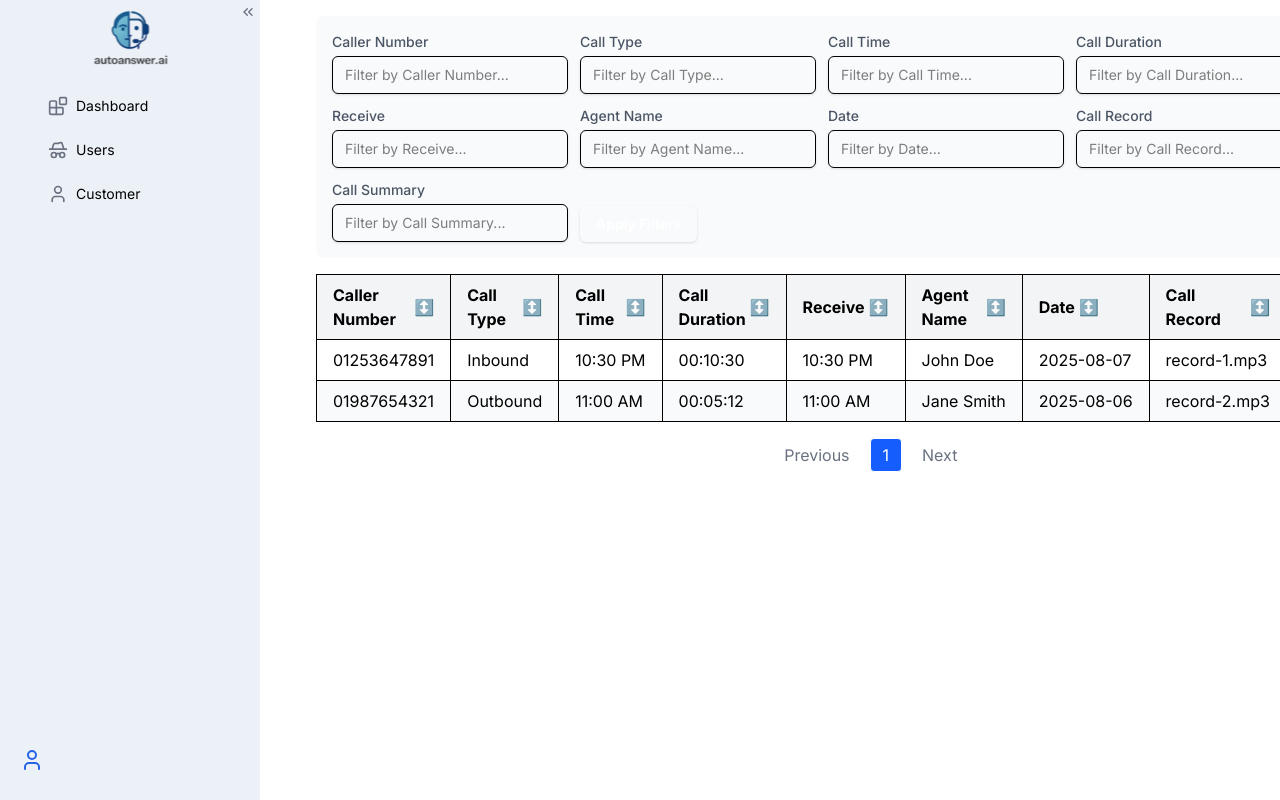
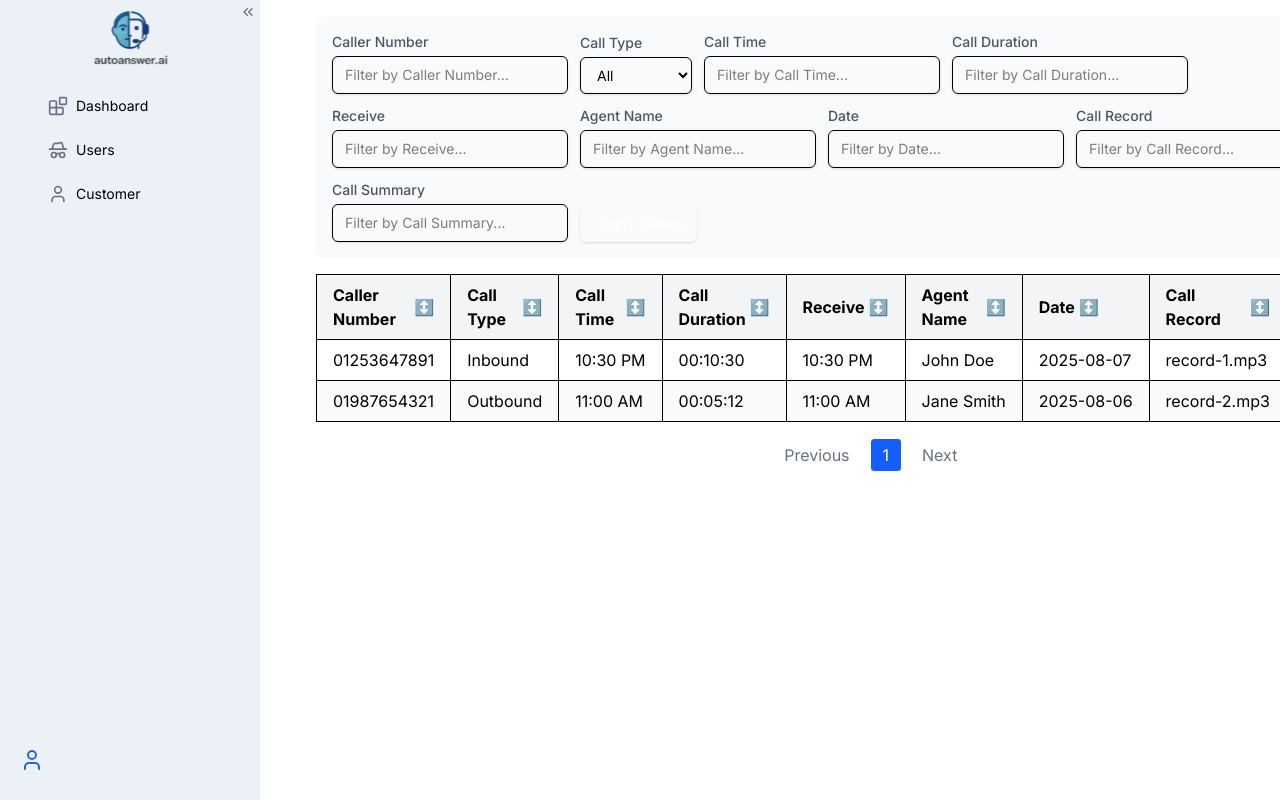
Before and after one commit to Betopia24/uprankedmarting_neuro_night_frontend, a Next.js app: page /admin/agent-management in a window 1280 px wide. Shown: the top 800 px of the page. Built offline with nearby package versions, Linux system fonts and the light colour scheme.

Commit message:
feat: Update FilterBar and Table components to use filter configuration; remove old FilterBar implementation and enhance Filter component with dynamic options

```diff
--- a/src/app/(dashboard)/_components/FilterBar.tsx
+++ b/src/app/(dashboard)/_components/FilterBar.tsx
@@ -3,12 +3,24 @@
 import { useRouter } from "next/navigation";
 import { useState } from "react";
 
+export type FilterOption = {
+  value: string;
+  label: string;
+};
+
+export type FilterConfig = {
+  key: string;
+  label: string;
+  type: "text" | "select";
+  options?: FilterOption[];
+};
+
 type FilterBarProps = {
   initialFilters: Record<string, string>;
-  headers: string[];
+  filterConfig: FilterConfig[];
 };
 
-export function FilterBar({ initialFilters, headers }: FilterBarProps) {
+export function FilterBar({ initialFilters, filterConfig }: FilterBarProps) {
   const router = useRouter();
   const [filters, setFilters] = useState(initialFilters);
 
@@ -33,19 +45,38 @@ export function FilterBar({ initialFilters, headers }: FilterBarProps) {
       onSubmit={handleSubmit}
       className="flex flex-wrap items-center gap-3 rounded-lg bg-gray-50 p-4"
     >
-      {headers.map((header) => (
-        <div key={header} className="flex flex-col">
-          <label htmlFor={header} className="text-sm font-medium text-gray-600">
-            {header}
+      {filterConfig.map((config) => (
+        <div key={config.key} className="flex flex-col">
+          <label
+            htmlFor={config.key}
+            className="text-sm font-medium text-gray-600"
+          >
+            {config.label}
           </label>
-          <input
-            id={header}
-            type="text"
-            placeholder={`Filter by ${header}...`}
-            value={filters[header] || ""}
-            onChange={(e) => handleFilterChange(header, e.target.value)}
-            className="mt-1 w-full rounded-md border border-gray-300 px-3 py-2 text-sm shadow-sm focus:border-blue-500 focus:ring-blue-500 sm:w-auto"
-          />
+          {config.type === "select" ? (
+            <select
+              id={config.key}
+              value={filters[config.key] || ""}
+              onChange={(e) => handleFilterChange(config.key, e.target.value)}
+              className="mt-1 w-full rounded-md border border-gray-300 px-3 py-2 text-sm shadow-sm focus:border-blue-500 focus:ring-blue-500 sm:w-auto"
+            >
+              <option value="">All</option>
+              {config.options?.map((option) => (
+                <option key={option.value} value={option.value}>
+                  {option.label}
+                </option>
+              ))}
+            </select>
+          ) : (
+            <input
+              id={config.key}
+              type="text"
+              placeholder={`Filter by ${config.label}...`}
+              value={filters[config.key] || ""}
+              onChange={(e) => handleFilterChange(config.key, e.target.value)}
+              className="mt-1 w-full rounded-md border border-gray-300 px-3 py-2 text-sm shadow-sm focus:border-blue-500 focus:ring-blue-500 sm:w-auto"
+            />
+          )}
         </div>
       ))}
       <button
--- a/src/app/(dashboard)/_components/Table.tsx
+++ b/src/app/(dashboard)/_components/Table.tsx
@@ -159,7 +159,28 @@ export default function CallsPage({
 
   return (
     <div className="overflow-x-auto p-4">
-      <FilterBar initialFilters={filters} headers={headers} />
+      <FilterBar
+        initialFilters={filters}
+        filterConfig={[
+          { key: "Caller Number", label: "Caller Number", type: "text" },
+          {
+            key: "Call Type",
+            label: "Call Type",
+            type: "select",
+            options: [
+              { value: "Inbound", label: "Inbound" },
+              { value: "Outbound", label: "Outbound" },
+            ],
+          },
+          { key: "Call Time", label: "Call Time", type: "text" },
+          { key: "Call Duration", label: "Call Duration", type: "text" },
+          { key: "Receive", label: "Receive", type: "text" },
+          { key: "Agent Name", label: "Agent Name", type: "text" },
+          { key: "Date", label: "Date", type: "text" },
+          { key: "Call Record", label: "Call Record", type: "text" },
+          { key: "Call Summary", label: "Call Summary", type: "text" },
+        ]}
+      />
       <table className="mt-4 min-w-full border border-gray-300 border-collapse">
         <thead className="bg-gray-100 sticky top-0 z-10">
           <tr>
--- a/src/app/test/admin/dashboard/_components/Filter.tsx
+++ b/src/app/test/admin/dashboard/_components/Filter.tsx
@@ -1,21 +1,30 @@
-'use client';
+"use client";
 
-import { useSearchParams, useRouter } from 'next/navigation';
+import { useSearchParams, useRouter } from "next/navigation";
 
-export function Filter() {
+type FilterOption = {
+  value: string;
+  label: string;
+};
+
+type FilterProps = {
+  filterOptions: FilterOption[];
+};
+
+export function Filter({ filterOptions }: FilterProps) {
   const searchParams = useSearchParams();
   const router = useRouter();
-  const currentFilter = searchParams.get('filter') ?? '';
+  const currentFilter = searchParams.get("filter") ?? "";
 
   const handleFilterChange = (e: React.ChangeEvent<HTMLSelectElement>) => {
     const value = e.target.value;
     const params = new URLSearchParams(searchParams.toString());
     if (value) {
-      params.set('filter', value);
+      params.set("filter", value);
     } else {
-      params.delete('filter');
+      params.delete("filter");
     }
-    params.delete('page'); // Reset to first page
+    params.delete("page");
     router.push(`?${params.toString()}`);
   };
 
@@ -26,8 +35,11 @@ export function Filter() {
       className="border p-2 rounded-md"
     >
       <option value="">All</option>
-      <option value="Inbound">Inbound</option>
-      <option value="Outbound">Outbound</option>
+      {filterOptions.map((option) => (
+        <option key={option.value} value={option.value}>
+          {option.label}
+        </option>
+      ))}
     </select>
   );
 }
--- a/src/app/test/admin/dashboard/_components/FilterBar.tsx
+++ /dev/null
@@ -1,51 +0,0 @@
-'use client';
-
-import { useRouter } from 'next/navigation';
-import { useState } from "react";
-
-type FilterBarProps = {
-  initialSearch: string;
-  initialFilter: string;
-};
-
-export function FilterBar({ initialSearch, initialFilter }: FilterBarProps) {
-  const router = useRouter();
-  const [search, setSearch] = useState(initialSearch);
-  const [filter, setFilter] = useState(initialFilter);
-
-  const handleSubmit = (e: React.FormEvent) => {
-    e.preventDefault();
-    const params = new URLSearchParams();
-    if (search) params.set("search", search);
-    if (filter) params.set("filter", filter);
-    params.set("page", "1");
-    router.push(`?${params.toString()}`);
-  };
-
-  return (
-    <form onSubmit={handleSubmit} className="flex gap-3 flex-wrap items-center">
-      <input
-        type="text"
-        placeholder="Search..."
-        value={search}
-        onChange={(e) => setSearch(e.target.value)}
-        className="px-3 py-2 border rounded w-full sm:max-w-sm text-sm"
-      />
-      <select
-        value={filter}
-        onChange={(e) => setFilter(e.target.value)}
-        className="px-3 py-2 border rounded text-sm"
-      >
-        <option value="">All Call Types</option>
-        <option value="Inbound">Inbound</option>
-        <option value="Outbound">Outbound</option>
-      </select>
-      <button
-        type="submit"
-        className="bg-blue-600 text-white px-4 py-2 rounded text-sm hover:bg-blue-700"
-      >
-        Apply
-      </button>
-    </form>
-  );
-}
--- a/src/app/test/admin/dashboard/page.tsx
+++ b/src/app/test/admin/dashboard/page.tsx
@@ -1,4 +1,4 @@
-import { Suspense } from 'react';
+import { Suspense } from "react";
 import { DataTable } from "./_components/Table";
 import { Pagination } from "./_components/Pagination";
 import { Search } from "./_components/Search";
@@ -12,7 +12,13 @@ export default async function Page({ searchParams }) {
     <div className="p-4 space-y-4">
       <div className="flex justify-between items-center">
         <Search />
-        <Filter />
+        <Filter
+          filterOptions={[
+            { value: "Inbound", label: "Inbound" },
+            { value: "Outbound", label: "Outbound" },
+            { value: "Inquiry", label: "Inquiry" },
+          ]}
+        />
       </div>
 
       <Suspense fallback={<div>Loading...</div>}>
```
Also changed, not shown: src/app/test/pdf-viewer/page.tsx (added).
